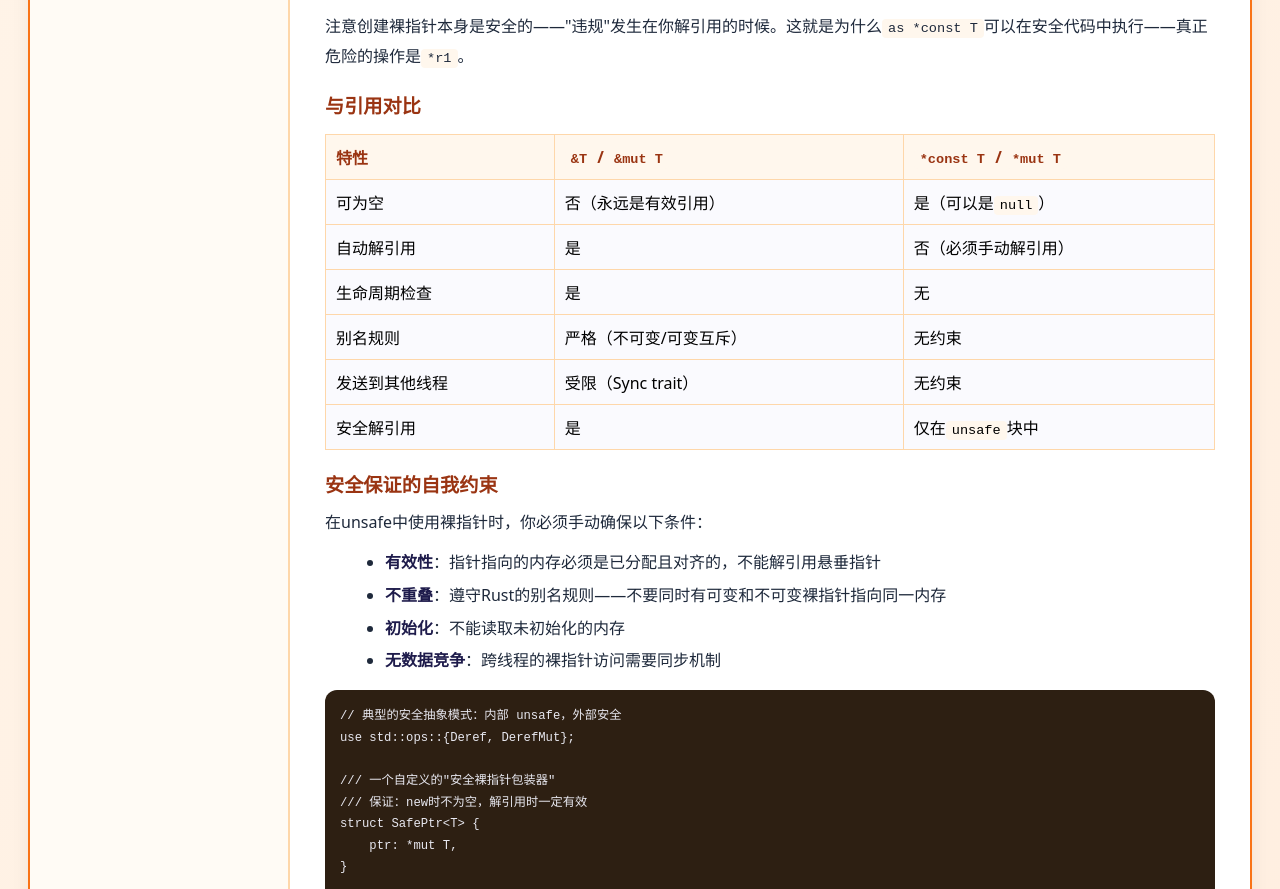
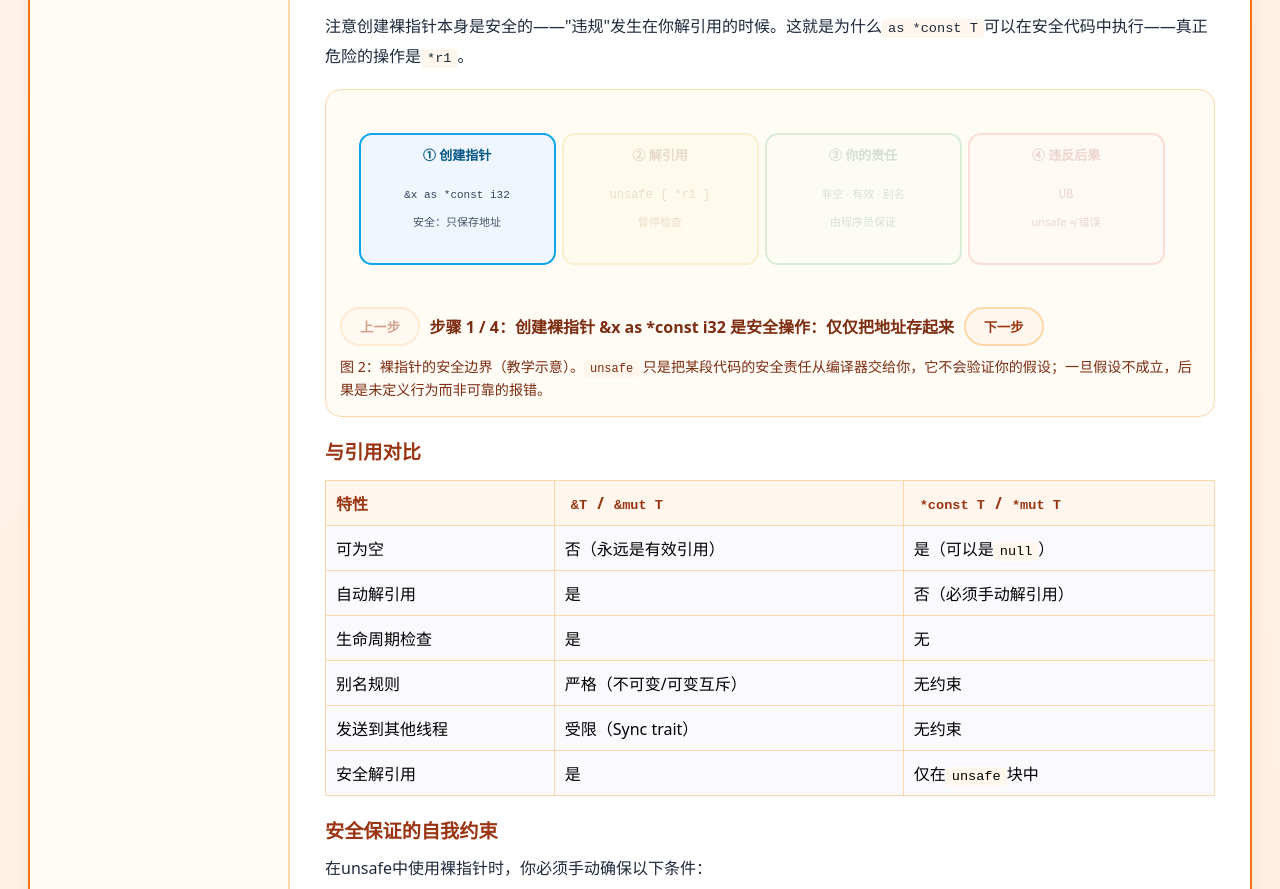
Before and after one commit to 1998x-stack/rust-tutorial, a plain HTML site: page 22.html in a window 1280 px wide. Shown: the part 1865-2754 px from the top of the page. Drawn offline with Linux system fonts and the light colour scheme.

Commit message:
feat(rust-tutorial): add raw-pointer safety-boundary stepper to ch22

```diff
--- a/22.html
+++ b/22.html
@@ -157,6 +157,37 @@
 }</code></pre>
 
         <p>注意创建裸指针本身是安全的——"违规"发生在你解引用的时候。这就是为什么<code>as *const T</code>可以在安全代码中执行——真正危险的操作是<code>*r1</code>。</p>
+
+        <figure class="step-figure" data-step="1" data-labels="创建裸指针 &amp;x as *const i32 是安全操作：仅仅把地址存起来|unsafe { *r1 }：解引用，编译器暂停生命周期与别名检查|必须由你自己保证：指针非空、指向有效内存、遵守别名规则|一旦保证被破坏，行为就是未定义的（UB）——unsafe 并不等于错误">
+            <svg viewBox="0 0 860 190" role="img" aria-labelledby="ptrStepTitle ptrStepDesc">
+                <title id="ptrStepTitle">裸指针的安全边界</title>
+                <desc id="ptrStepDesc">用“上一步 / 下一步”展示四次：创建裸指针是安全的，解引用需要在 unsafe 块中，安全保证转为程序员的责任，破坏保证则导致未定义行为。</desc>
+                <g font-family="system-ui, 'PingFang SC', sans-serif">
+                    <rect data-s="1" x="20" y="30" width="195" height="130" rx="12" fill="#eff6ff" stroke="#0ea5e9" stroke-width="2"/>
+                    <text data-s="1" x="117" y="56" text-anchor="middle" font-size="13" font-weight="700" fill="#075985">① 创建指针</text>
+                    <text data-s="1" x="117" y="94" text-anchor="middle" font-size="11" font-family="monospace" fill="#334155">&amp;x as *const i32</text>
+                    <text data-s="1" x="117" y="122" text-anchor="middle" font-size="11" fill="#475569">安全：只保存地址</text>
+                    <rect data-s="2" x="223" y="30" width="195" height="130" rx="12" fill="#fef9c3" stroke="#eab308" stroke-width="2"/>
+                    <text data-s="2" x="320" y="56" text-anchor="middle" font-size="13" font-weight="700" fill="#713f12">② 解引用</text>
+                    <text data-s="2" x="320" y="94" text-anchor="middle" font-size="12" font-family="monospace" fill="#854d0e">unsafe { *r1 }</text>
+                    <text data-s="2" x="320" y="122" text-anchor="middle" font-size="11" fill="#854d0e">暂停检查</text>
+                    <rect data-s="3" x="426" y="30" width="195" height="130" rx="12" fill="#f0fdf4" stroke="#16a34a" stroke-width="2"/>
+                    <text data-s="3" x="523" y="56" text-anchor="middle" font-size="13" font-weight="700" fill="#14532d">③ 你的责任</text>
+                    <text data-s="3" x="523" y="94" text-anchor="middle" font-size="11" fill="#166534">非空 · 有效 · 别名</text>
+                    <text data-s="3" x="523" y="122" text-anchor="middle" font-size="11" fill="#166534">由程序员保证</text>
+                    <rect data-s="4" x="629" y="30" width="195" height="130" rx="12" fill="#fef2f2" stroke="#ef4444" stroke-width="2"/>
+                    <text data-s="4" x="726" y="56" text-anchor="middle" font-size="13" font-weight="700" fill="#991b1b">④ 违反后果</text>
+                    <text data-s="4" x="726" y="94" text-anchor="middle" font-size="12" font-family="monospace" fill="#7f1d1d">UB</text>
+                    <text data-s="4" x="726" y="122" text-anchor="middle" font-size="11" fill="#7f1d1d">unsafe ≠ 错误</text>
+                </g>
+            </svg>
+            <div class="step-controls">
+                <button type="button" class="step-btn" data-dir="-1" disabled>上一步</button>
+                <p class="step-status" role="status" aria-live="polite"></p>
+                <button type="button" class="step-btn" data-dir="1">下一步</button>
+            </div>
+            <figcaption>图 2：裸指针的安全边界（教学示意）。<code>unsafe</code> 只是把某段代码的安全责任从编译器交给你，它不会验证你的假设；一旦假设不成立，后果是未定义行为而非可靠的报错。</figcaption>
+        </figure>
 
         <h3>与引用对比</h3>
 
@@ -450,5 +481,32 @@ unsafe impl&lt;T: Sync&gt; Sync for MySendPtr&lt;T&gt; {}</code></pre>
     });
 })();
 </script>
+<script>
+(function () {
+    Array.prototype.forEach.call(document.querySelectorAll('.step-figure'), function (fig) {
+        var labels = (fig.getAttribute('data-labels') || '').split('|');
+        var status = fig.querySelector('.step-status');
+        var buttons = Array.prototype.slice.call(fig.querySelectorAll('.step-btn'));
+        function render() {
+            var step = parseInt(fig.getAttribute('data-step'), 10);
+            status.textContent = '步骤 ' + step + ' / ' + labels.length + '：' + labels[step - 1];
+            buttons.forEach(function (btn) {
+                var dir = parseInt(btn.getAttribute('data-dir'), 10);
+                btn.disabled = (step + dir < 1) || (step + dir > labels.length);
+            });
+        }
+        buttons.forEach(function (btn) {
+            btn.addEventListener('click', function () {
+                var step = parseInt(fig.getAttribute('data-step'), 10);
+                var next = step + parseInt(btn.getAttribute('data-dir'), 10);
+                if (next < 1 || next > labels.length) return;
+                fig.setAttribute('data-step', String(next));
+                render();
+            });
+        });
+        render();
+    });
+})();
+</script>
 </body>
 </html>
```
